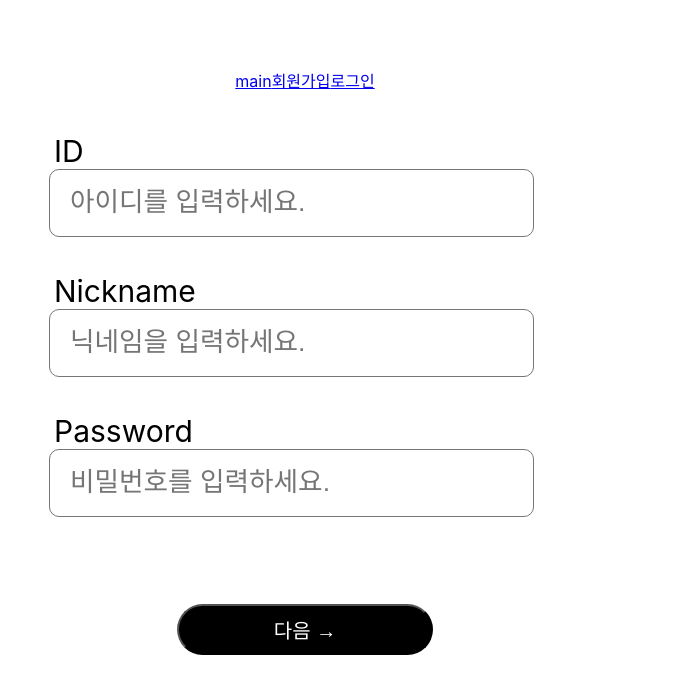
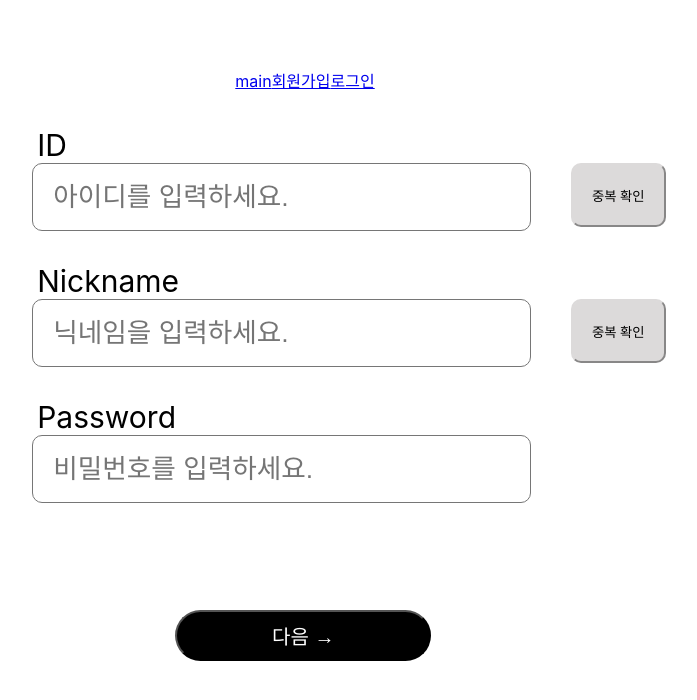
Before and after one commit to EC22-TeamMARA/MARA-FrontEnd, a React (Create React App) app in the folder mara/: page /sign_up in a window 1280 px wide. Shown: the top 700 px of the page, without its empty margins (335-1032 px from the left). Built offline with nearby package versions, Linux system fonts and the light colour scheme.

Commit message:
connect submit

```diff
--- a/mara/src/assets/css/sign_up.module.css
+++ b/mara/src/assets/css/sign_up.module.css
@@ -5,7 +5,8 @@
     justify-content: center;
     font-size: 30px;
     height: 80vh;
-    width: 40vw;
+    width: 55vw;
+    margin-left: 11.25%;
 }
 
 
@@ -13,3 +14,32 @@ imfor{
     align-self: flex-start;
     margin-left: 5px;
 }
+
+.check{
+    background-color: rgb(220, 218, 218);
+    color: black;
+    border-color: rgb(220, 218, 218);
+    border-radius: 10px;
+    width: 15%;
+    height: 100%;
+    margin-top: 0px;
+}
+.sign{
+    width: 75%;
+    height: 100%;
+}
+
+.checkbox{
+    height: 10%;
+    width: 90%;
+    display: flex;
+    justify-content: space-between;
+}
+
+.password{
+    width: 67.5%;
+}
+
+.sign_btn{
+    margin-right: 23%;
+}
--- a/mara/src/commons/components/sign_up/sign_up.js
+++ b/mara/src/commons/components/sign_up/sign_up.js
@@ -7,13 +7,121 @@ import React, {useState} from 'react';
 
 function SignUp(){
 
+    const [submit,setSubmit]=useState({
+        identifyId:"",
+        nickname: "",
+        password: "",
+    })
+
+    const [id,setId]=useState({
+        identifyId:"",
+    })
+
+    const [nick,setNick]=useState({
+        nickname:"",
+    })
+
+    const onChangeId=(e)=>{
+        setSubmit({
+            ...submit,
+            identifyId: e.target.value,
+        })
+        setId({
+            ...id,
+            identifyId: e.target.value,
+        })
+        //console.log(login);
+    }
+
+    const onChangeNick=(e)=>{
+        setSubmit({
+            ...submit,
+            nickname: e.target.value,
+        })
+        setNick({
+            ...nick,
+            nickname: e.target.value,
+        })
+        //console.log(login);
+    }
+
+    const onChangePwd=(e)=>{
+        setSubmit({
+            ...submit,
+            password: e.target.value,
+        })
+        //console.log(login);
+    }
+
+    const onClick_submit=async()=>{
+
+        const url="http://54.172.178.96:8010/user/signup/submit";
+        //const crossOriginIsolated = {withCredentials: true};
+        console.log(submit);
+        axios
+        .post(url,submit)
+        .then((res)=>{
+            console.log(res);
+            alert("성공했습니다!!");
+            window.location.replace('/sign_up/page2');
+        })
+        .catch((Error)=>{
+            console.log(Error);
+            alert("회원가입에 실패했습니다.");
+        });
+
+    };
+    const onClick_nickname=async()=>{
+
+        const url="http://54.172.178.96:8010/user/signup/check/nickname";
+        //const crossOriginIsolated = {withCredentials: true};
+        console.log(nick);
+        axios
+        .post(url,nick)
+        .then((res)=>{
+            console.log(res);
+            if(res.data.data.check===true){
+                alert("사용가능한 닉네임입니다.");
+            }
+            else{
+                alert("이미 사용 중인 닉네임입니다.");
+            }
+        })
+        .catch((Error)=>{
+            console.log(Error);
+            alert("연결에 실패했습니다.");
+        });
+
+    };
+    const onClick_id=async()=>{
+
+        const url="http://54.172.178.96:8010/user/signup/check/id";
+        //const crossOriginIsolated = {withCredentials: true};
+        console.log(id);
+        axios
+        .post(url,id)
+        .then((res)=>{
+            console.log(res.data.data.check);
+            if(res.data.data.check===true){
+                alert("사용가능한 아이디입니다.");
+            }
+            else{
+                alert("이미 사용 중인 아이디입니다.");
+            }
+        })
+        .catch((Error)=>{
+            console.log(Error);
+            alert("연결에 실패했습니다.");
+        });
+
+    };
 
     return(
         <div id={styles.sign_up}>
-            <imfor>ID</imfor> <input id="id" placeholder="아이디를 입력하세요."/><br/>
-            <imfor>Nickname</imfor> <input id="nick" placeholder="닉네임을 입력하세요."/><br/>
-            <imfor>Password</imfor> <input id="pwd" placeholder="비밀번호를 입력하세요."/><br/>
-            <button><Link style={{textDecoration: 'none', color: 'white', fontSize: '20px'}} to="/sign_up/page2">다음 → </Link></button><br/>
+            <imfor>ID</imfor> <div className={styles.checkbox}><input id="id" onChange={onChangeId} className={styles.sign} placeholder="아이디를 입력하세요."/><button onClick={onClick_id} className={styles.check}>중복 확인</button></div><br/>
+            <imfor>Nickname</imfor> <div className={styles.checkbox}><input id="nick" onChange={onChangeNick} className={styles.sign} placeholder="닉네임을 입력하세요."/><button onClick={onClick_nickname} className={styles.check}>중복 확인</button></div><br/>
+            <imfor>Password</imfor> <input className={styles.password} id="pwd" onChange={onChangePwd} placeholder="비밀번호를 입력하세요."/><br/>
+            <button onClick={onClick_submit} className={styles.sign_btn}><Link style={{textDecoration: 'none', color: 'white', fontSize: '20px'}} to="">다음 → </Link></button><br/>
         </div>
     );
 }
```
